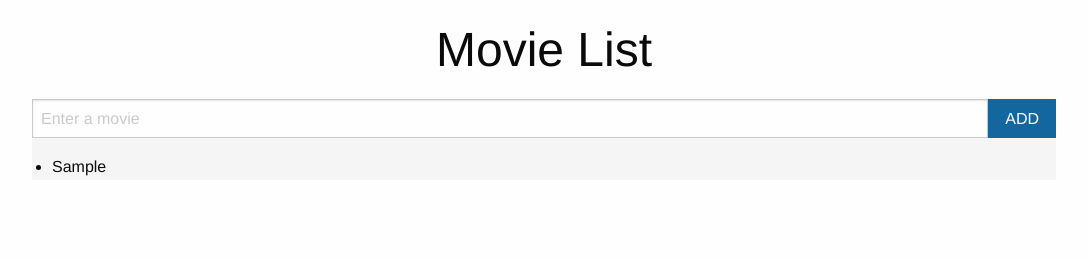
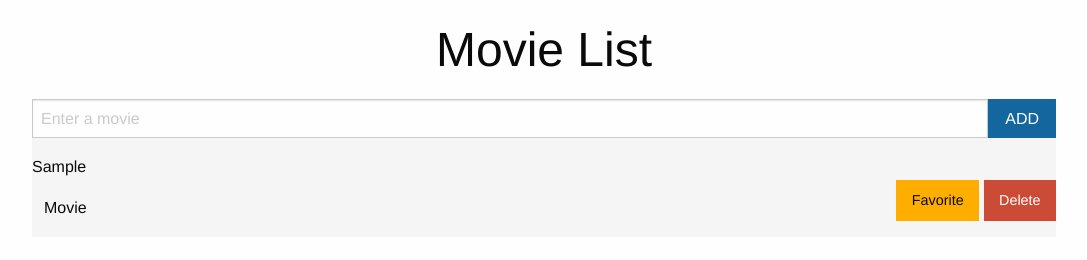
Before and after one commit to coe6/movie-list-2, a plain HTML site: page index.html in a window 1280 px wide. Both pictures are taken after typing "Sample" into the empty fields and a click on the button "ADD". Shown: the whole page, without its empty margins (96-1183 px from the left). Drawn offline with nearby package versions, Linux system fonts and the light colour scheme.

Commit message:
Styled page

```diff
--- a/app.css
+++ b/app.css
@@ -4,8 +4,12 @@ main {
     margin: 1rem auto;
   }
 
-  header {
+header {
     position: relative;
     margin: 1rem auto;
     text-align: center;
-  }
+}
+
+.movieName {
+    margin: 0 0.75rem
+}
--- a/app.js
+++ b/app.js
@@ -28,8 +28,10 @@ const app = {
             id: ++this.max,
         }
 
-        this.movies.push(movieItem)
-        this.list.appendChild(this.renderListItem(movieItem))
+        this.movies.unshift(movieItem)
+
+        const item = this.renderListItem(movieItem)
+        this.list.insertBefore(item, this.list.firstElementChild)
 
         f.reset()
     },
--- a/index.html
+++ b/index.html
@@ -30,7 +30,15 @@
               </div>
             </form>
 
-        <ul id="movieList"></ul>
+        <ul id="movieList" class="no-bullet">
+            <li class="movie grid-x align-middle">
+                <span class="movieName auto cell">Movie</span>
+                <span class="actions shrink cell">
+                    <button class="warning button">Favorite</button>
+                    <button class="alert button">Delete</button>
+                </span>
+            </li>
+        </ul>
      </main>
 
     <script src="app.js"></script>
```
